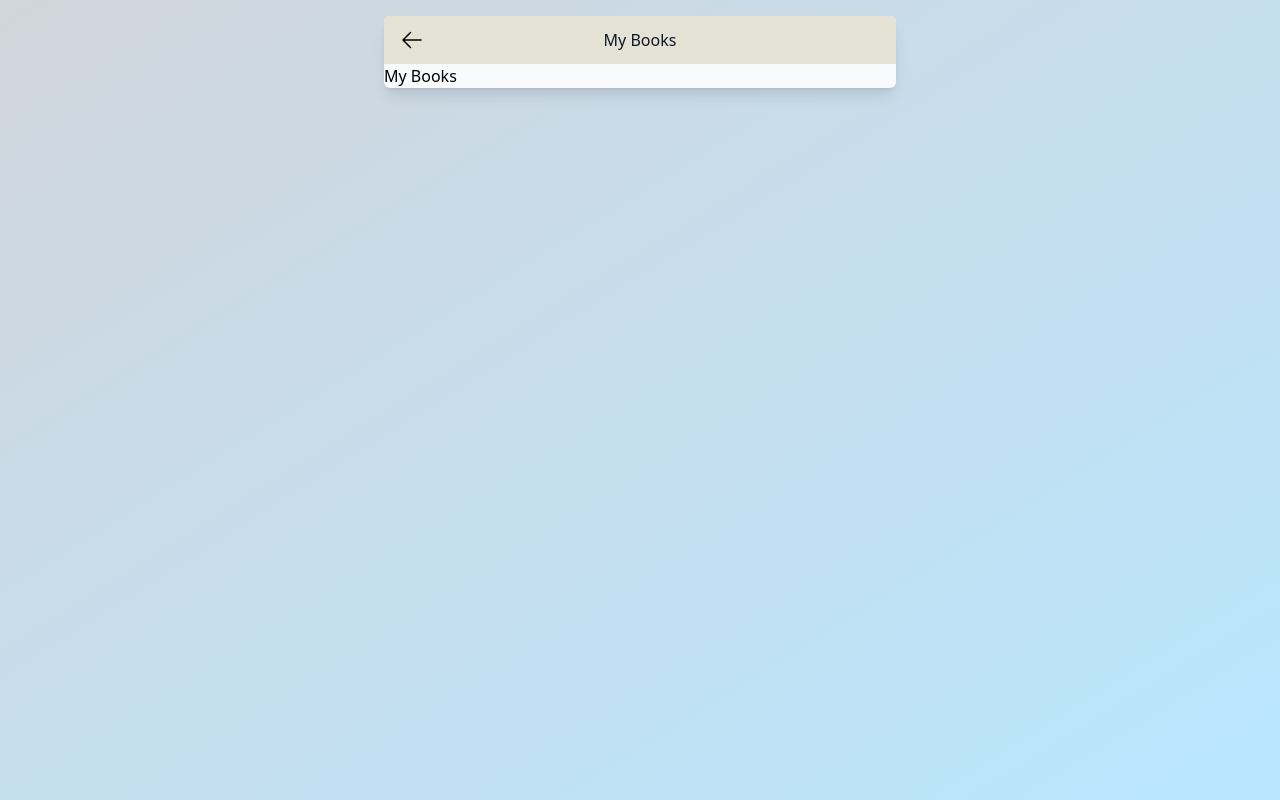
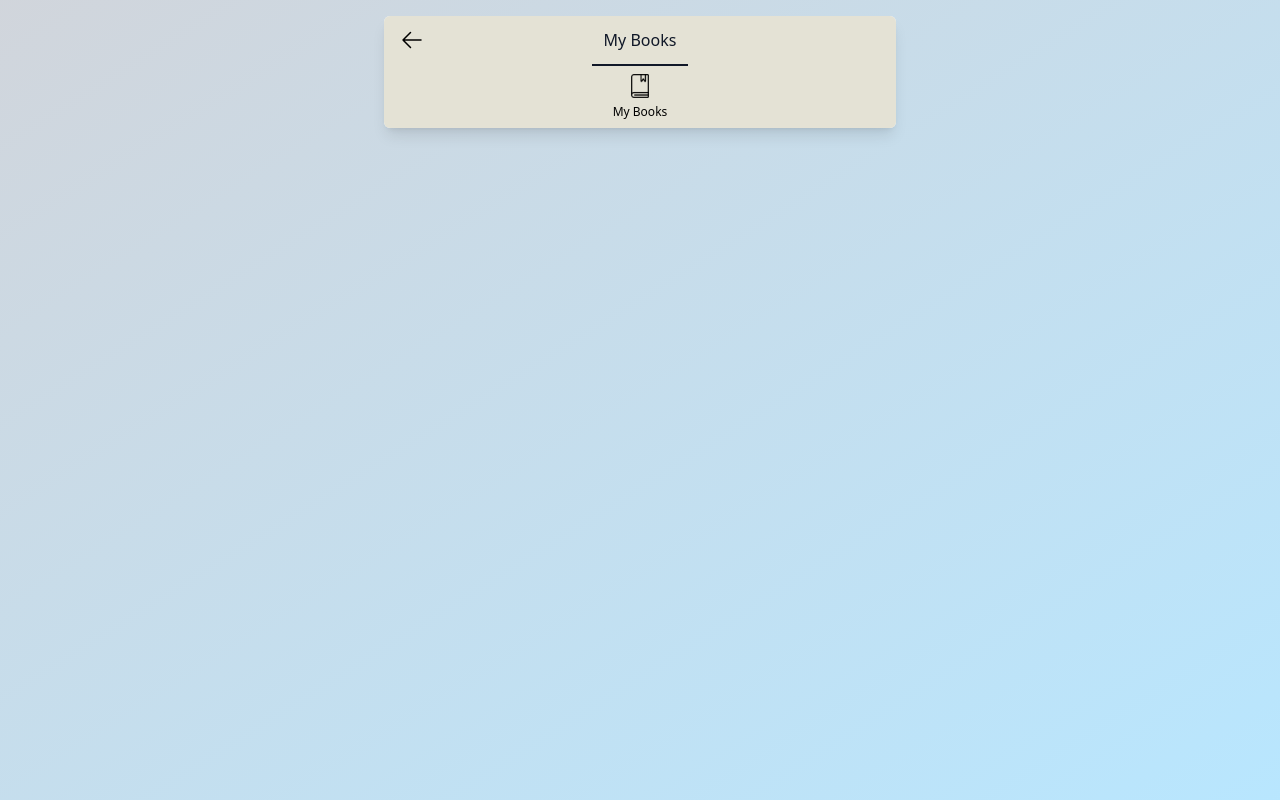
Before and after one commit to Tcaf351/vue-goodreads-clone, a Vue app in the folder GoodReads Clone Vue/: page / in a window 1280 px wide. Built offline with nearby package versions, Linux system fonts and the light colour scheme.

Commit message:
added bookmark icon to Footer.vue and also added styling for the footer

```diff
--- a/GoodReads Clone Vue/src/components/Footer.vue
+++ b/GoodReads Clone Vue/src/components/Footer.vue
@@ -1,7 +1,13 @@
 <template>
-    <div>
-        <h1>{{ message }}</h1>
-    </div>
+    <footer class="flex items-start justify-center bg-[#E4E2D5] h-16 rounded-b-md">
+        <div class="border-solid border-t-2  border-gray-900 py-2 px-4 text-center w-24">
+            <img
+              src="../../public/bookmark-white.png"
+              alt="book unicode"
+              class="mx-auto h-6">
+            <span class="text-xs">{{ message }}</span>
+          </div>
+    </footer>
 </template>
 
 <script setup>
```
Also changed, not shown: GoodReads Clone Vue/public/bookmark-white.png (added).
